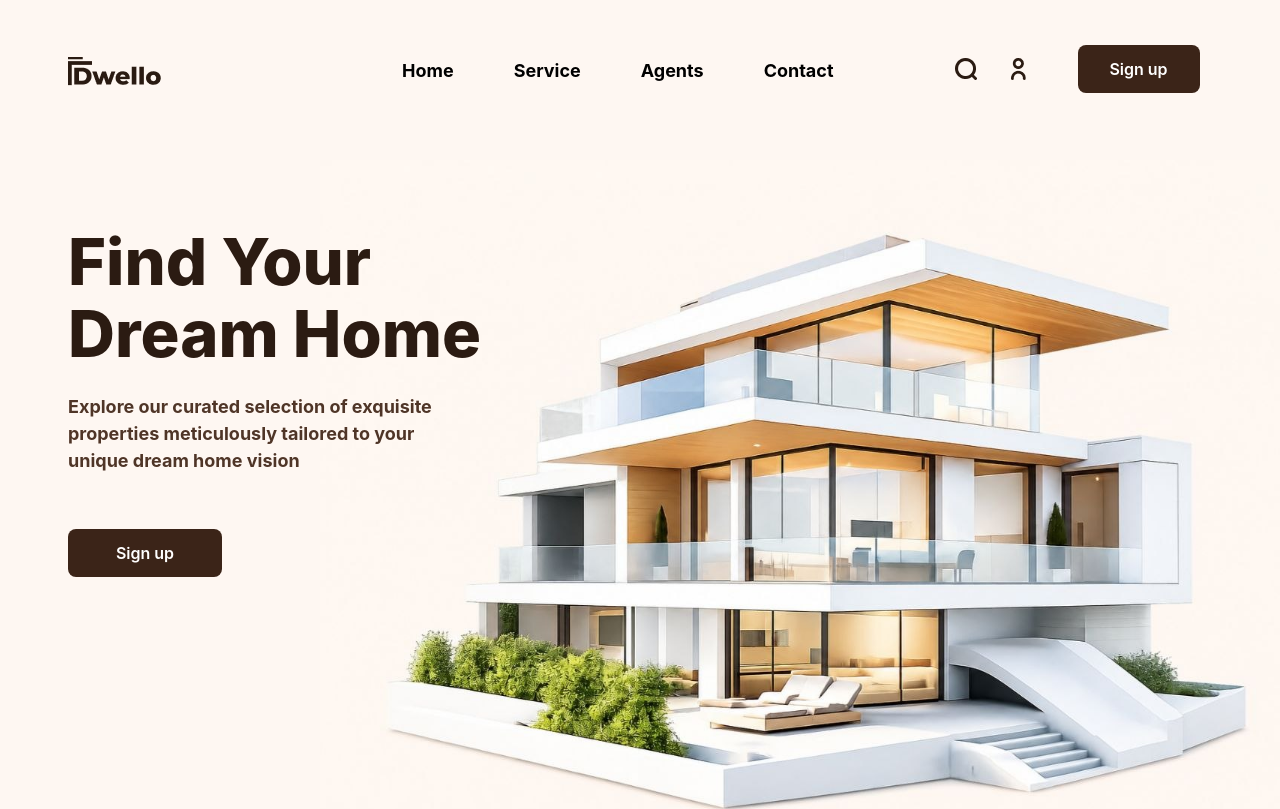
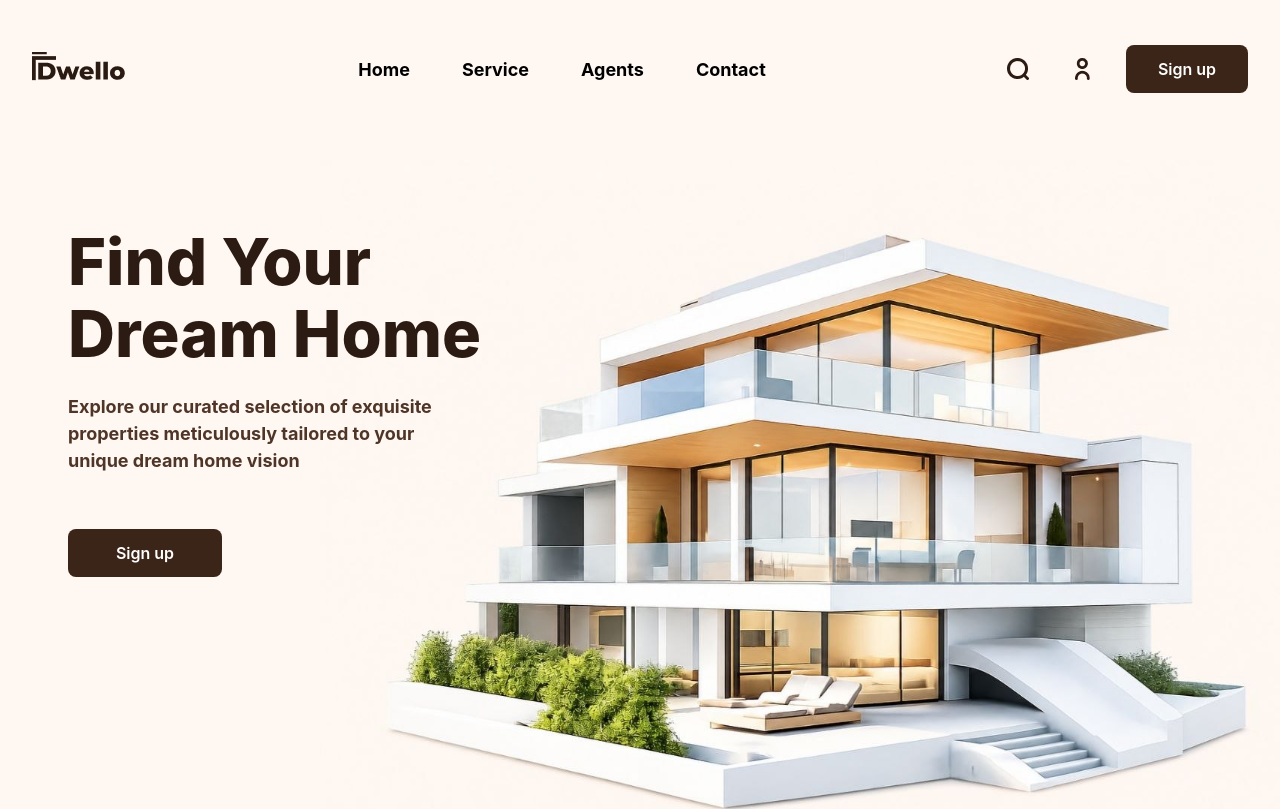
Before and after one commit to abduletifabdella29-lab/dwello-real-estate, a React (Vite) app in the folder dwello-real-estate/: page / in a window 1280 px wide. Shown: the top 809 px of the page. Built offline with nearby package versions, Linux system fonts and the light colour scheme.

Commit message:
feat:  add responsive navbar for mobile and desktop

```diff
--- a/dwello-real-estate/package.json
+++ b/dwello-real-estate/package.json
@@ -12,7 +12,8 @@
   "dependencies": {
     "@tailwindcss/vite": "^4.3.3",
     "react": "^19.2.8",
-    "react-dom": "^19.2.8"
+    "react-dom": "^19.2.8",
+    "react-icons": "^5.7.0"
   },
   "devDependencies": {
     "@eslint/js": "^10.0.1",
--- a/dwello-real-estate/src/Components/Header.jsx
+++ b/dwello-real-estate/src/Components/Header.jsx
@@ -1,31 +1,131 @@
-import React from 'react'
+import React, { useState } from 'react'
+import { RiMenu3Fill, RiCloseFill } from "react-icons/ri";
 import logo from '../assets/icons/logo.png'
 import search from '../assets/icons/search.png'
 import user from '../assets/icons/user.png'
 
 function Header() {
+
+    const [isOpen, setIsOpen] = useState(false);
+
+    const toggleNavbar = () => {
+        setIsOpen(!isOpen);
+    };
+
     return (
-    <>
-    <div className='flex bg-[#FEF7F2] pt-[45.26px] cursor-pointer'>
-        <div className='flex pt-3 pl-17'>
-            <div><img src={logo} alt="logo" /></div>
-            <a href='#' className='ml-60 font-bold text-[18px]'>Home</a>
-            <a href='#' className='pl-15 font-bold text-[18px]'>Service</a>
-            <a href='#' className='pl-15 font-bold text-[18px]'>Agents</a>
-            <a href='#' className='pl-15 font-bold text-[18px]'>Contact</a>
+        <header className='relative w-full bg-[#FEF7F2] cursor-pointer'>
+            <div className='hidden md:flex w-full max-w-360 mx-auto items-center justify-between pt-[45.26px] px-6 lg:px-8'>
+                <div className='shrink-0'>
+                    <img src={logo} alt="logo" />
+                </div>
+                <nav className='flex items-center gap-1 lg:gap-3'>
+                    <a
+                        href="#"
+                        className='font-bold text-[16px] lg:text-[18px] px-3 lg:px-5 py-2.5 rounded-lg hover:bg-[#3B2418] hover:text-white transition-all duration-300'>
+                        Home
+                    </a>
+                    <a
+                        href="#"
+                        className='font-bold text-[16px] lg:text-[18px] px-3 lg:px-5 py-2.5 rounded-lg hover:bg-[#3B2418] hover:text-white transition-all duration-300'>
+                        Service
+                    </a>
+                    <a
+                        href="#"
+                        className='font-bold text-[16px] lg:text-[18px] px-3 lg:px-5 py-2.5 rounded-lg hover:bg-[#3B2418] hover:text-white transition-all duration-300'>
+                        Agents
+                    </a>
+                    <a
+                        href="#"
+                        className='font-bold text-[16px] lg:text-[18px] px-3 lg:px-5 py-2.5 rounded-lg hover:bg-[#3B2418] hover:text-white transition-all duration-300'>
+                        Contact
+                    </a>
+                </nav>
 
-            <diiv className='pl-30'><a href="#"><img src={search} alt="search" /></a></diiv>
-            <div className='pl-7 pr-10'><a href="#"><img src={user} alt="user" /></a></div>
+                <div className='flex items-center gap-4 lg:gap-6 shrink-0'>
+                    <a
+                        href="#"
+                        className='p-2 rounded-lg hover:bg-[#3B2418]/10 transition-all duration-300'>
+                        <img src={search} alt="search" />
+                    </a>
+                    <a
+                        href="#"
+                        className='p-2 rounded-lg hover:bg-[#3B2418]/10 transition-all duration-300'>
+                        <img src={user} alt="user" />
+                    </a>
+                    <button className='w-30.5 h-12 bg-[#3B2418] text-white font-semibold rounded-lg hover:opacity-90 transition-all duration-300'>
+                        Sign up
+                    </button>
+                </div>
             </div>
 
-        <div className='ml-2'>
-            <a href="#">
-            <button className="w-30.5 h-12 bg-[#3B2418] text-white font-semibold rounded-lg hover:opacity-90 transition cursor-pointer">Sign up
+            <div className='md:hidden w-full'>
+                <div className='flex items-center w-full px-8 py-5'>
+                    <div className='mr-auto'>
+                        <img src={logo} alt="logo" />
+                    </div>
+
+                    <div className='flex items-center gap-5 mr-3'>
+                        <a
+                            href="#"
+                            className='p-1'>
+                            <img src={search} alt="search" />
+                        </a>
+                        <a
+                            href="#"
+                            className='p-1'>
+                            <img src={user} alt="user" />
+                        </a>
+                        <button
+                            onClick={toggleNavbar}
+                            className='text-[#3B2418] cursor-pointer transition-transform duration-500'>
+                            {isOpen ? (
+                                <RiCloseFill
+                                    size={32}
+                                    className='transition-all duration-500'
+                                />
+                            ) : (
+                                <RiMenu3Fill
+                                    size={32}
+                                    className='transition-all duration-500'
+                                />
+                            )}
                         </button>
-            </a>
                     </div>
                 </div>
-    </>
+
+                <div
+                    className={`
+                        absolute top-full left-0 z-50 w-full
+                        bg-[#FEF7F2] px-5 pb-7 shadow-lg
+                        overflow-hidden
+                        transition-all duration-500 ease-in-out
+                        ${isOpen
+                            ? 'max-h-125 opacity-100 translate-y-0'
+                            : 'max-h-0 opacity-0 -translate-y-2 pointer-events-none'}
+                    `}>
+                    <nav className='flex flex-col items-center gap-3 pt-3'>
+                        <a
+                            href="#"
+                            className='w-full text-center font-bold text-[18px] px-5 py-3 rounded-lg hover:bg-[#3B2418] hover:text-white transition-all duration-300'>Home
+                        </a>
+                        <a
+                            href="#"
+                            className='w-full text-center font-bold text-[18px] px-5 py-3 rounded-lg hover:bg-[#3B2418] hover:text-white transition-all duration-300'>Service
+                        </a>
+                        <a
+                            href="#"
+                            className='w-full text-center font-bold text-[18px] px-5 py-3 rounded-lg hover:bg-[#3B2418] hover:text-white transition-all duration-300'>Agents
+                        </a>
+                        <a
+                            href="#"
+                            className='w-full text-center font-bold text-[18px] px-5 py-3 rounded-lg hover:bg-[#3B2418] hover:text-white transition-all duration-300'>Contact
+                        </a>
+                        <button className='w-full max-w-45 h-12 mt-2 bg-[#3B2418] text-white font-semibold rounded-lg hover:opacity-90 transition-all duration-300'>Sign up
+                        </button>
+                    </nav>
+                </div>
+            </div>
+        </header>
     )
 }
 
```
Also changed, not shown: 1 other file (tests, documents, lock files or other folders). Lines whose indentation alone changed are shown as unchanged.
